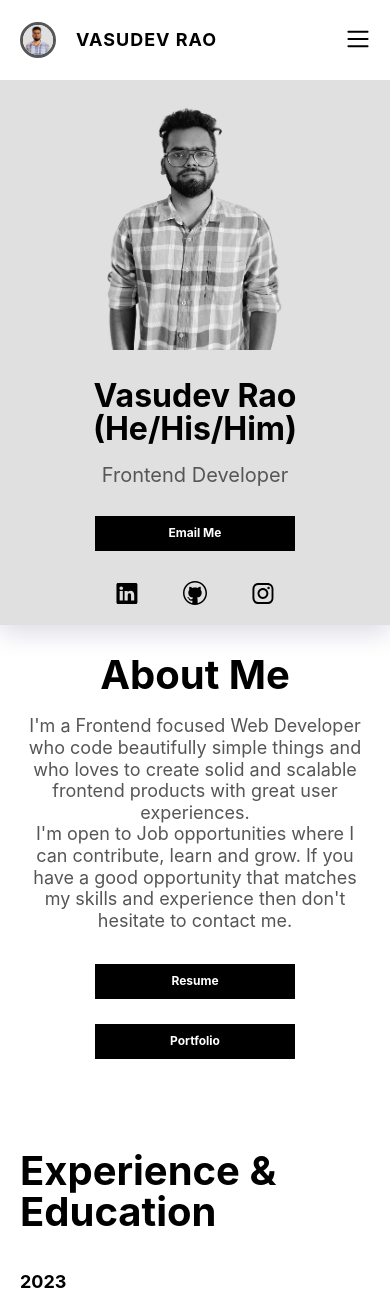
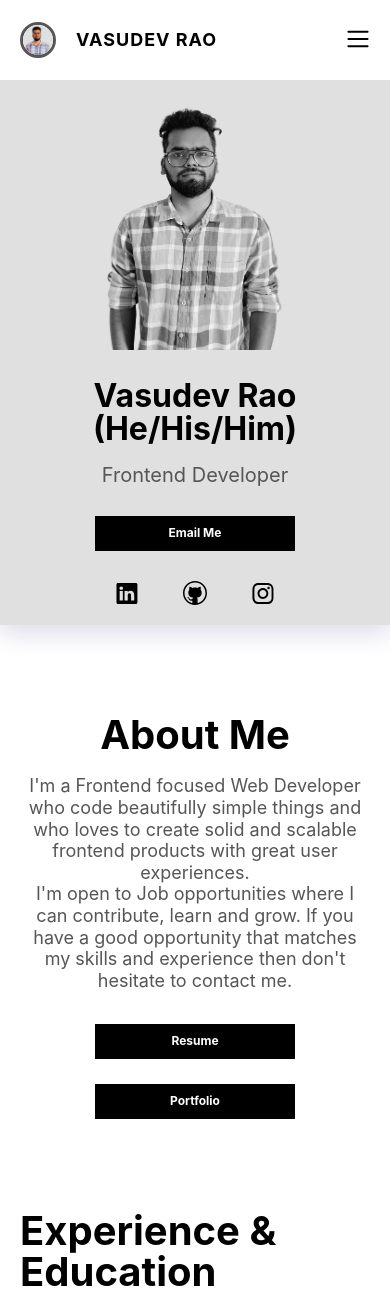
Before and after one commit to vrao-jpg/adarsh-portfolio, a React (Create React App) app: page / in a window 390 px wide. Shown: the top 1300 px of the page. Built offline with nearby package versions, Linux system fonts and the light colour scheme.

Commit message:
fixed margin issue

```diff
--- a/src/sections/aboutMe/aboutMe.css
+++ b/src/sections/aboutMe/aboutMe.css
@@ -88,7 +88,7 @@
   } */
   .aboutMeCard {
     padding: 0px 20px 0px 20px;
-    margin-top: 30px;
+    margin-top: 90px;
     width: 100%;
     align-items: center;
     text-align: center;
```
